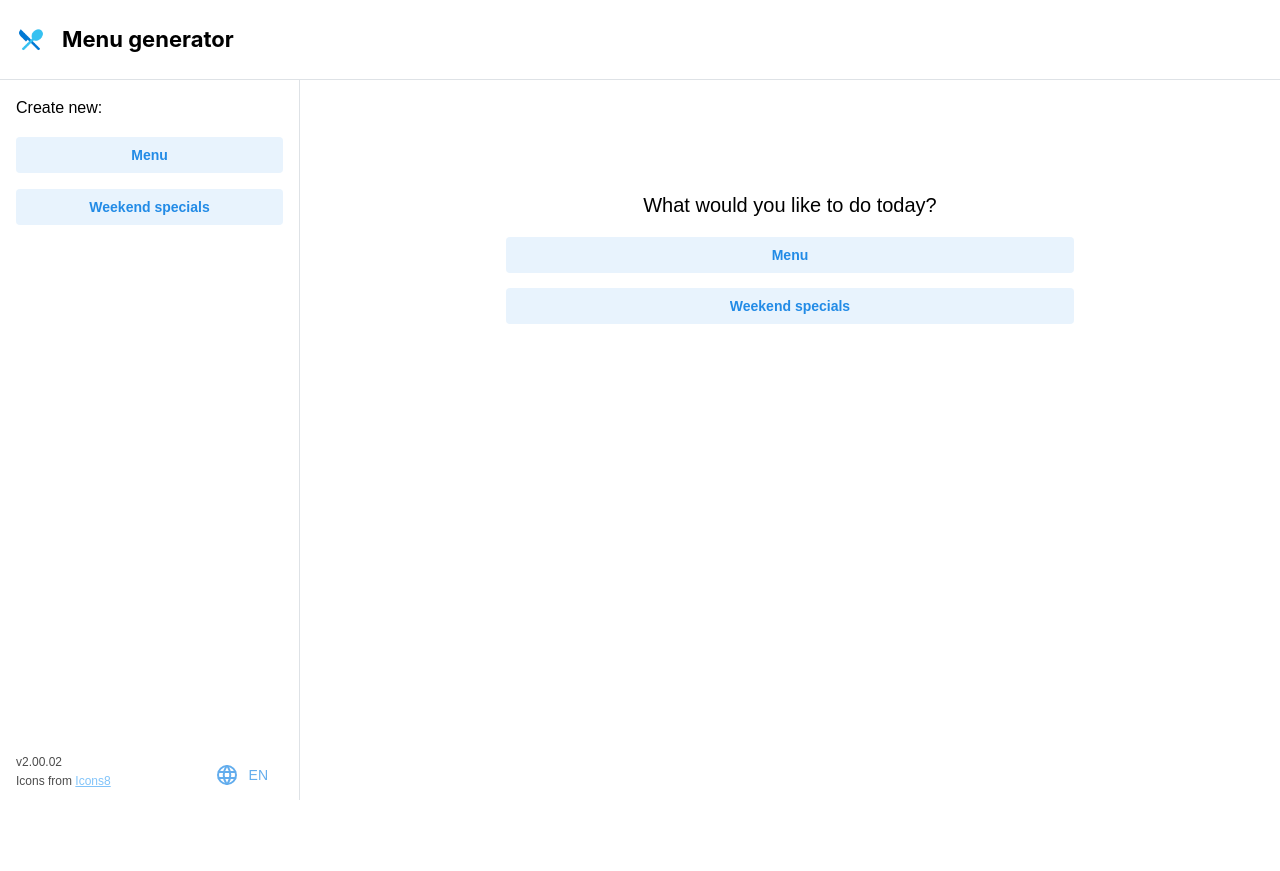
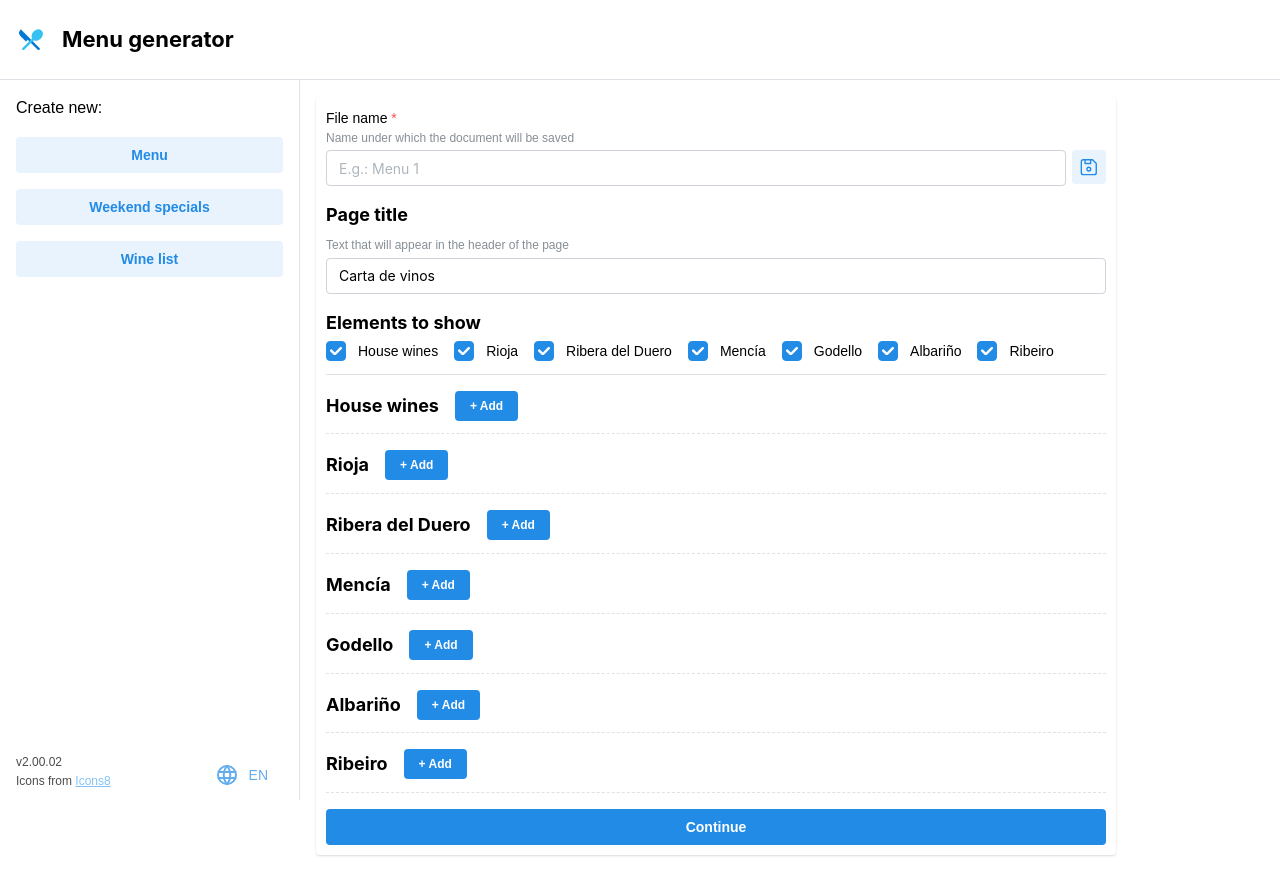
Before and after one commit to raulzc3/menu-generator, a React (Create React App) app: page /vino in a window 1280 px wide. Before the commit the page ends 800 px from the top, so only its background shows below. Built offline with nearby package versions, Linux system fonts and the light colour scheme.

Commit message:
Add wine list section

```diff
--- a/src/App.js
+++ b/src/App.js
@@ -23,6 +23,7 @@ import LangSelector from "./components/LangSelector";
 import { useTranslation } from "react-i18next";
 import { useEffect, useState } from "react";
 import NavFiles from "./components/NavFiles";
+import Wine from "./views/Wine";
 
 function App() {
   const [opened, { toggle }] = useDisclosure();
@@ -94,6 +95,15 @@ function App() {
               >
                 {t("section_page")}
               </Button>
+              <Button
+                variant="light"
+                component={Link}
+                onClick={toggle}
+                to={"/vino"}
+                key={"main_navlink_3"}
+              >
+                {t("section_wine")}
+              </Button>
               <NavFiles
                 key={navKey}
                 activeId={activeId}
@@ -137,6 +147,10 @@ function App() {
                   path="/finde/*"
                   element={<Finde reloadNav={reloadNav} />}
                 />
+                <Route
+                  path="/vino/*"
+                  element={<Wine reloadNav={reloadNav} />}
+                />
                 <Route path="*" element={<Main />} />
               </Routes>
             </Paper>
--- a/src/components/Editor.jsx
+++ b/src/components/Editor.jsx
@@ -16,6 +16,7 @@ import CustomTextInput from "../components/CustomTextInput.jsx";
 import { findFile, storeFile } from "../utils/fileManager.js";
 import { IconDeviceFloppy } from "@tabler/icons-react";
 import { useLocation } from "react-router-dom";
+import WineTemplate from "./WineTemplate.jsx";
 
 export default function Editor({
   titlePlaceholder,
@@ -190,6 +191,7 @@ export default function Editor({
         <PdfDownloader setData={setData} type={type}>
           {type === "finde" && <FindeTemplate data={data} title={title} />}
           {type === "menu" && <MenuTemplate data={data} title={title} />}
+          {type === "vinos" && <WineTemplate data={data} title={title} />}
         </PdfDownloader>
       )}
     </Paper>
--- /dev/null
+++ b/src/components/WineTemplate.jsx
@@ -0,0 +1,64 @@
+import { Center, Flex, Group, Stack, Text, Title } from "@mantine/core";
+import capitalize from "../utils/capitalize";
+import AllergenList from "./Allergens/AllergenList";
+
+export default function WineTemplate({ data, title }) {
+  const result = [];
+  const WineList = () => {
+    for (let category in data) {
+      const categoryName = capitalize(category);
+      const wines = data[category].map((wine) =>
+        wine.nombre ? (
+          <Flex justify={"space-between"} align={"self-start"}>
+            <Group gap={"xs"} wrap="wrap">
+              <Text size="lg" fw={700} style={{ fontSize: 18 }} inherit>
+                {wine.nombre}
+              </Text>
+            </Group>
+            <Group gap={10} ml={5} wrap="nowrap">
+              <AllergenList allergens={wine.alergenos} />
+              <Text size="lg" style={{ fontSize: 18 }} inherit>
+                {wine.precio}€
+              </Text>
+            </Group>
+          </Flex>
+        ) : null
+      );
+
+      result.push(
+        <Stack style={{ breakInside: "avoid" }} mb={50} gap={"sm"}>
+          <Title order={2}>{categoryName}</Title>
+          <Stack gap="xs">{wines}</Stack>
+        </Stack>
+      );
+    }
+    return result;
+  };
+
+  return (
+    <Stack>
+      <Center>
+        <Title
+          style={{
+            fontFamily: "Edwardian",
+            fontWeight: 100,
+            fontSize: "5rem",
+            marginBottom: "2rem",
+          }}
+        >
+          {title}
+        </Title>
+      </Center>
+      <div
+        style={{
+          columnCount: 2,
+          margin: 0,
+          padding: 0,
+          columnGap: 40,
+        }}
+      >
+        <WineList />
+      </div>
+    </Stack>
+  );
+}
--- a/src/i18n.js
+++ b/src/i18n.js
@@ -26,6 +26,7 @@ i18n
           nav_icon_text: "Icons from ",
           section_menu: "Menu",
           section_page: "Weekend specials",
+          section_wine: "Wine list",
           language: "Language",
           menu_section_starters: "Starters",
           menu_section_firsts: "First courses",
@@ -75,6 +76,8 @@ i18n
           generic_duplicate: "Duplicate",
           generic_delete: "Delete",
           generic_export: "Export",
+          generic_copy: "copy",
+          wine_house_wines: "House wines",
         },
       },
       es: {
@@ -86,6 +89,7 @@ i18n
           nav_icon_text: "Iconos de ",
           section_menu: "Menú",
           section_page: "Carta fin de semana",
+          section_wine: "Carta de vinos",
           language: "Idioma",
           menu_section_starters: "Entrantes",
           menu_section_firsts: "Primeros",
@@ -135,6 +139,8 @@ i18n
           generic_duplicate: "Duplicar",
           generic_delete: "Eliminar",
           generic_export: "Exportar",
+          generic_copy: "copia",
+          wine_house_wines: "De la casa",
         },
       },
       gl: {
@@ -146,6 +152,7 @@ i18n
           nav_icon_text: "Iconas de ",
           section_menu: "Menú",
           section_page: "Carta fin de semana",
+          section_wine: "Carta de viños",
           language: "Idioma",
           menu_section_starters: "Entrantes",
           menu_section_firsts: "Primeiros",
@@ -194,6 +201,8 @@ i18n
           generic_duplicate: "Duplicar",
           generic_delete: "Eliminar",
           generic_export: "Exportar",
+          generic_copy: "copia",
+          wine_house_wines: "Da casa",
         },
       },
     },
--- /dev/null
+++ b/src/views/Wine.jsx
@@ -0,0 +1,126 @@
+import {
+  Checkbox,
+  Collapse,
+  Divider,
+  Group,
+  Stack,
+  Title,
+} from "@mantine/core";
+import { useListState, randomId } from "@mantine/hooks";
+import React from "react";
+import { useForm } from "@mantine/form";
+import { useTranslation } from "react-i18next";
+import FormList from "../components/FormList.jsx";
+import Editor from "../components/Editor.jsx";
+
+export default function Wine({ reloadNav, ...props }) {
+  const { t } = useTranslation();
+
+  const menuParts = [
+    {
+      label: t("wine_house_wines"),
+      name: t("wine_house_wines"),
+      checked: true,
+      key: randomId(),
+    },
+    {
+      label: "Rioja",
+      name: "Rioja",
+      checked: true,
+      key: randomId(),
+    },
+    {
+      label: "Ribera del Duero",
+      name: "Ribera del Duero",
+      checked: true,
+      key: randomId(),
+    },
+    {
+      label: "Mencía",
+      name: "Mencía",
+      checked: true,
+      key: randomId(),
+    },
+    {
+      label: "Godello",
+      name: "Godello",
+      checked: true,
+      key: randomId(),
+    },
+    {
+      label: "Albariño",
+      name: "Albariño",
+      checked: true,
+      key: randomId(),
+    },
+    {
+      label: "Ribeiro",
+      name: "Ribeiro",
+      checked: true,
+      key: randomId(),
+    },
+  ];
+
+  const [shownElements, handlers] = useListState(menuParts);
+  const initialValues = menuParts.reduce((result, menuPart) => {
+    result[menuPart.name] = [];
+    return result;
+  }, {});
+  const form = useForm({
+    initialValues: initialValues,
+  });
+
+  const customMenuParts = shownElements.map((value, index) => (
+    <Checkbox
+      label={value.label}
+      key={value.key}
+      checked={value.checked}
+      onChange={(event) =>
+        handlers.setItemProp(index, "checked", event.currentTarget.checked)
+      }
+    />
+  ));
+
+  return (
+    <Editor
+      type={"vinos"}
+      titlePlaceholder={"Carta de vinos"}
+      form={form}
+      initialValues={initialValues}
+      reloadNav={reloadNav}
+      parseData={(values) => {
+        const result = {};
+        let idx = 0;
+        for (const [key, value] of Object.entries(values)) {
+          if (shownElements[idx].checked && value.length > 0) {
+            result[key] = value;
+          }
+          idx++;
+        }
+        return result;
+      }}
+    >
+      <Title order={4} mb={5}>
+        {t("generic_shown_elements_title")}
+      </Title>
+      <Group>{customMenuParts}</Group>
+      <Divider style={{ marginTop: ".8rem", marginBottom: "1rem" }} />
+      {shownElements.map((element) => (
+        <Collapse in={element.checked}>
+          <Stack>
+            <FormList
+              form={form}
+              label={element.label}
+              name={element.name}
+              withPrices
+            />
+          </Stack>
+          <Divider
+            variant="dashed"
+            style={{ marginTop: ".8rem", marginBottom: "1rem" }}
+          />
+        </Collapse>
+      ))}
+    </Editor>
+  );
+}
```
